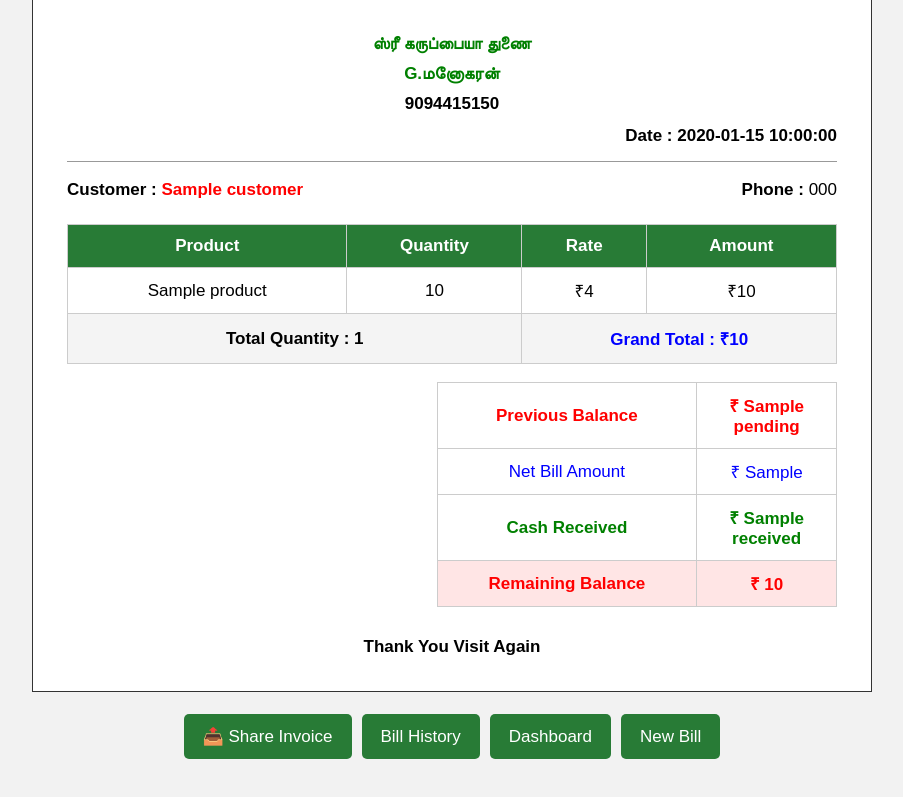
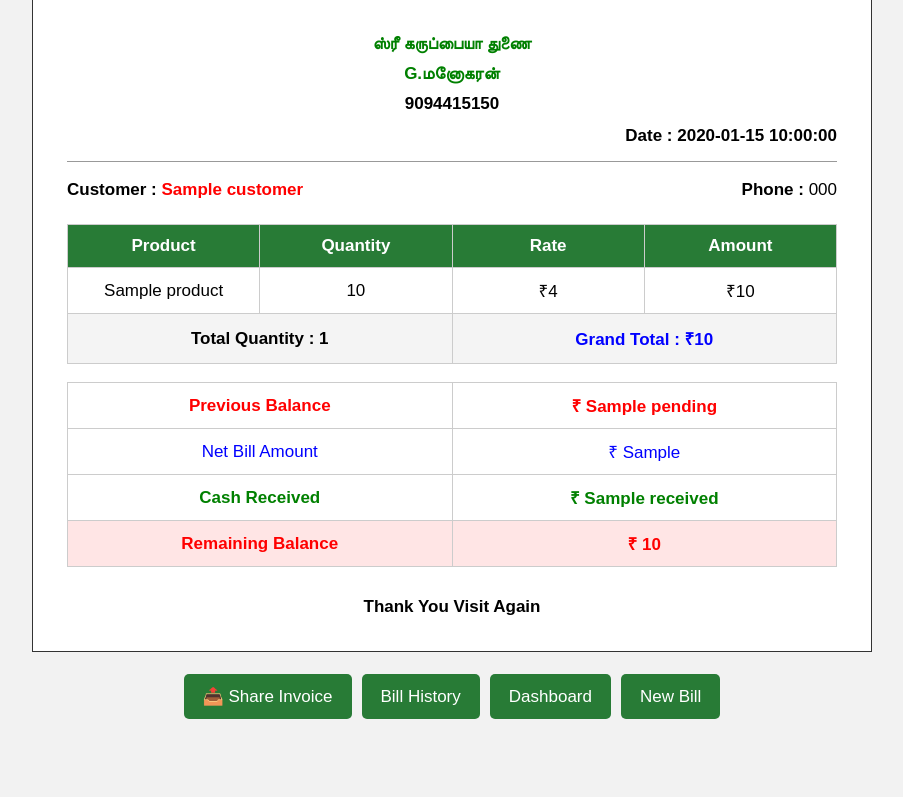
Before and after one commit to kapilraj26/billgenerate, a Flask app: template templates/invoice.html in a window 1280 px wide. Shown: the part 17-814 px from the top of the page, without its empty margins (188-1091 px from the left). After the commit the page ends 736 px from the top, so only its background shows below. Run offline with Flask 3, Linux system fonts and the light colour scheme; the template is opened without the code that fills it: most values are stand-ins (such as "Sample title", 1, 10 or a date in 2020); parts of the project's set-up code (start-up, migrations or seed data) failed here and were passed over.

Commit message:
Update invoice.html

```diff
--- a/templates/invoice.html
+++ b/templates/invoice.html
@@ -29,6 +29,7 @@
             padding: 34px;
             background: white;
             border: 1px solid #333;
+            box-sizing: border-box;
         }
 
         /* ALL INVOICE TEXT - 17PX */
@@ -91,14 +92,18 @@
 
         .product-table {
             width: 100%;
+            table-layout: fixed;
             border-collapse: collapse;
         }
 
         .product-table th,
         .product-table td {
+            width: 25%;
             border: 1px solid #ccc;
             padding: 11px 7px;
             text-align: center;
+            vertical-align: middle;
+            overflow-wrap: break-word;
         }
 
         .product-table th {
@@ -124,27 +129,27 @@
             font-weight: bold;
         }
 
-        /* SUMMARY TABLE */
+        /* SUMMARY TABLE - SAME WIDTH */
 
         .summary-wrapper {
-            display: flex;
-            justify-content: flex-end;
+            display: block;
+            width: 100%;
             margin-top: 18px;
         }
 
         .summary-table {
-            width: 52%;
+            width: 100%;
+            table-layout: fixed;
             border-collapse: collapse;
         }
 
         .summary-table td {
+            width: 50%;
             border: 1px solid #ccc;
             padding: 11px 8px;
             text-align: center;
-        }
-
-        .summary-table td:first-child {
-            width: 65%;
+            vertical-align: middle;
+            overflow-wrap: break-word;
         }
 
         .previous-balance td {
@@ -229,7 +234,7 @@
             }
 
             .summary-table {
-                width: 75%;
+                width: 100%;
             }
         }
 
@@ -243,6 +248,8 @@
             }
 
             .invoice {
+                width: 100%;
+                max-width: 840px;
                 border: 1px solid #333;
             }
 
@@ -299,6 +306,13 @@
     <!-- PRODUCT TABLE -->
 
     <table class="product-table">
+
+        <colgroup>
+            <col style="width: 25%;">
+            <col style="width: 25%;">
+            <col style="width: 25%;">
+            <col style="width: 25%;">
+        </colgroup>
 
         <thead>
             <tr>
```
